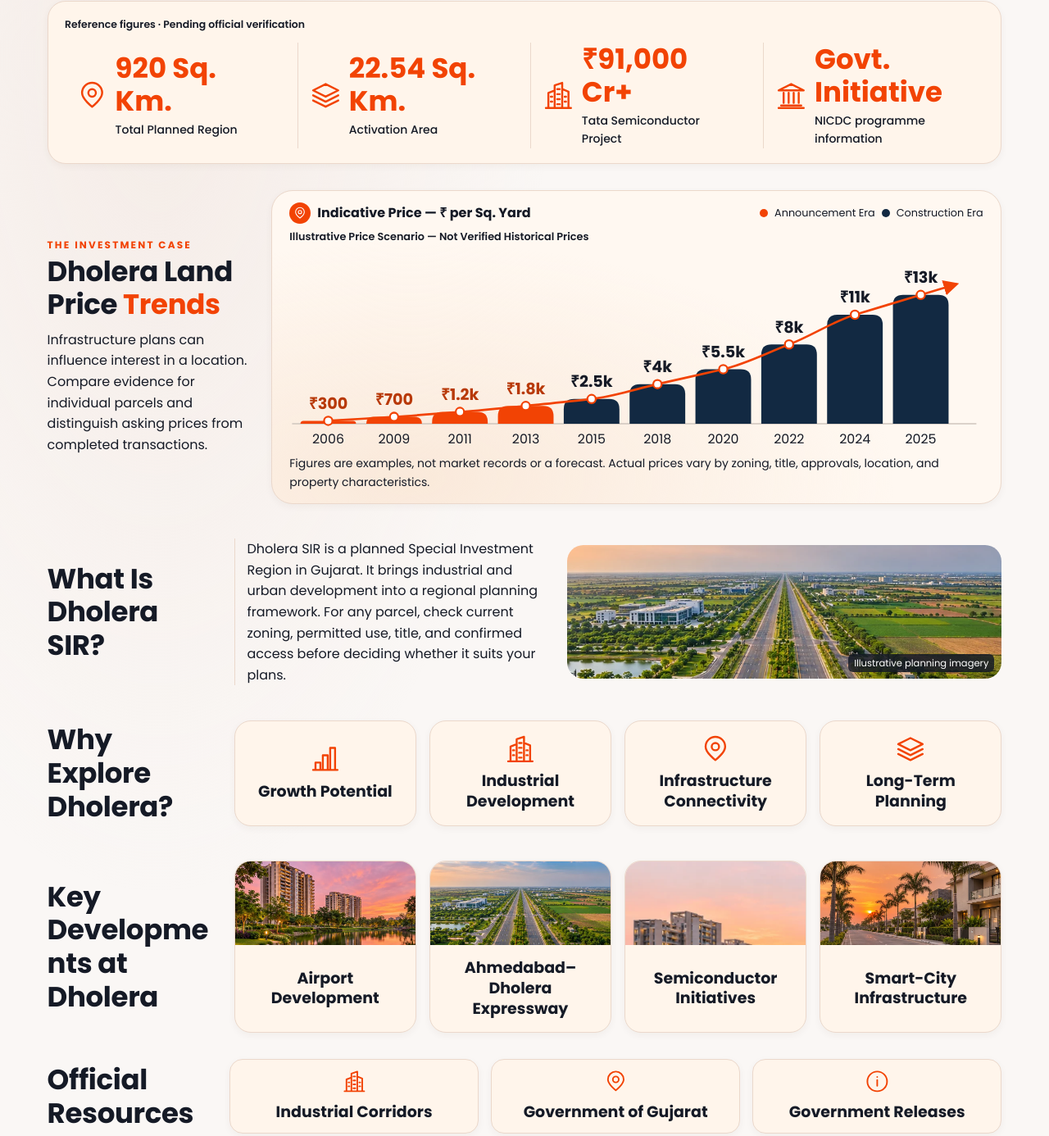
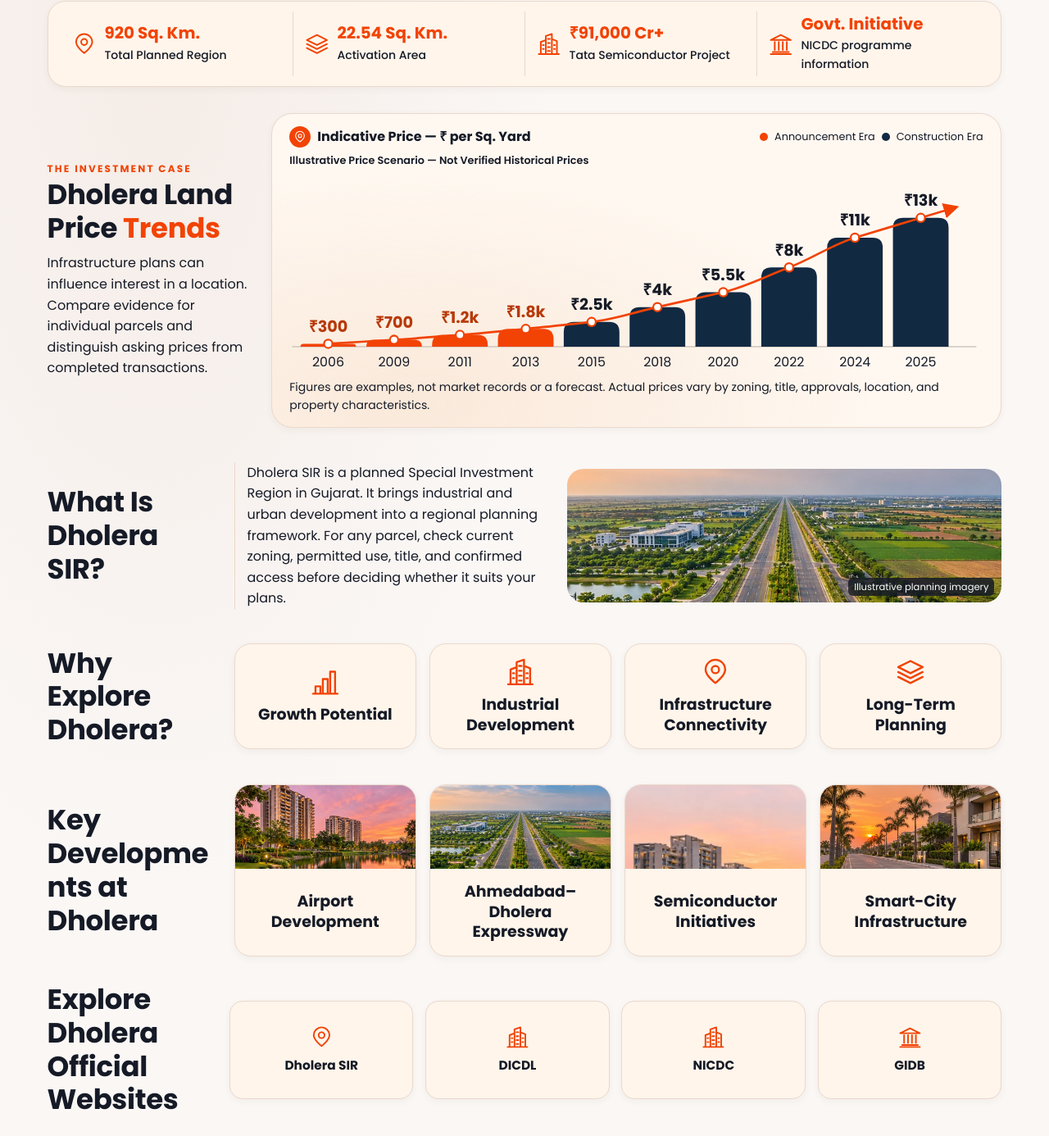
Before and after one commit to kishan135/Fractobite_Realty, a plain HTML site: page dholera.html in a window 1280 px wide. Shown: the part 791-2177 px from the top of the page at 82% size. Drawn offline with Linux system fonts and the light colour scheme.

Commit message:
Refine Dholera statistics and official resources cards

```diff
--- a/dholera.css
+++ b/dholera.css
@@ -121,14 +121,13 @@
 .dholera-video-dialog > .text-link { margin-top: 10px; min-height: 32px; }
 html:has(.dholera-video-dialog[open]) { overflow: hidden; }
 
-.dholera-facts { margin-top: 24px; padding: 18px clamp(14px, 1.6vw, 26px); border-radius: 22px; }
-#dholera-facts-note { margin-bottom: 12px; font-size: .78rem; font-weight: 600; }
-.dholera-facts dl { margin: 0; }
-.dholera-facts dl > div { display: grid; grid-template-columns: auto minmax(0, 1fr); column-gap: 10px; align-content: center; align-items: center; min-width: 0; padding-inline: var(--text-gap-medium); }
+.dholera-facts { margin-top: 24px; padding: 12px clamp(10px, 1.2vw, 18px); border-radius: 22px; }
+.dholera-facts dl { margin: 0; gap: 0; }
+.dholera-facts dl > div { display: grid; grid-template-columns: auto minmax(0, 1fr); column-gap: 10px; align-content: center; align-items: center; min-width: 0; padding: 4px clamp(9px, 1.1vw, 16px); }
 .dholera-facts dl > div + div { border-left: 1px solid var(--dholera-line); }
-.dholera-facts .icon { grid-row: span 2; align-self: center; font-size: clamp(1.55rem, 3vw, 2.3rem); }
-.dholera-facts dt { color: var(--brand-orange); font-size: var(--text-stat-value); font-weight: 700; line-height: 1.18; overflow-wrap: anywhere; }
-.dholera-facts dd { margin-top: 4px; font-size: var(--text-body-small); font-weight: 500; }
+.dholera-facts .icon { grid-row: span 2; align-self: center; font-size: clamp(1.5rem, 2.3vw, 2rem); }
+.dholera-facts dt { color: var(--brand-orange); font-size: clamp(1.05rem, 1.55vw, 1.5rem); font-weight: 700; line-height: 1.2; }
+.dholera-facts dd { margin-top: 3px; font-size: var(--text-body-small); font-weight: 500; }
 
 .dholera-trends, .dholera-rail {
   display: grid;
@@ -202,11 +201,12 @@ html:has(.dholera-video-dialog[open]) { overflow: hidden; }
 #official-resources .dholera-card {
   align-items: center;
   justify-content: center;
-  gap: 11px;
-  padding: 12px;
+  gap: 10px;
+  min-height: 120px;
+  padding: 12px 8px;
   text-align: center;
 }
-#official-resources .dholera-card:hover { border-color: var(--brand-orange); }
+#official-resources .dholera-card h3 { font-size: clamp(.85rem, 1.2vw, var(--text-card-title)); }
 .dholera-opportunity .dholera-card-body {
   align-items: center;
   gap: 16px;
@@ -217,7 +217,8 @@ html:has(.dholera-video-dialog[open]) { overflow: hidden; }
 @media (max-width: 1024px) {
   .dholera-video-card { grid-template-columns: 1fr; gap: 10px; }
   .dholera-grid:not(.dholera-grid--two, .dholera-grid--three) { grid-template-columns: repeat(2, minmax(0, 1fr)); }
-  .dholera-facts dl > div:nth-child(3) { border: 0; }
+  .dholera-facts dl > div:nth-child(3) { border-left: 0; }
+  .dholera-facts dl > div:nth-child(n+3) { border-top: 1px solid var(--dholera-line); padding-top: 10px; margin-top: 10px; }
 }
 @media (max-width: 960px) {
   #official-resources, .dholera-info.dholera-rail, .dholera-overview { grid-template-columns: minmax(0, 1fr); }
@@ -230,7 +231,14 @@ html:has(.dholera-video-dialog[open]) { overflow: hidden; }
   .dholera-info { margin-top: 30px; }
   .dholera-video-grid { grid-template-columns: minmax(0, 1fr); }
   .dholera-video-card + .dholera-video-card::before { content: none; }
-  .dholera-grid--two, .dholera-grid--three, .dholera-grid:not(.dholera-facts dl) { grid-template-columns: minmax(0, 1fr); }
+  .dholera-grid--two, .dholera-grid--three, .dholera-grid:not(.dholera-facts dl, #official-resources .dholera-grid) { grid-template-columns: minmax(0, 1fr); }
   .dholera-facts dl > div { grid-template-columns: auto minmax(0, 1fr); }
   .dholera-overview img { aspect-ratio: 2.15; }
 }
+@media (max-width: 360px) {
+  #official-resources .dholera-grid { grid-template-columns: minmax(0, 1fr); }
+  .dholera-facts dl > div { column-gap: 6px; padding-inline: 5px; }
+  .dholera-facts .icon { font-size: 1.35rem; }
+  .dholera-facts dt { font-size: .94rem; }
+  .dholera-facts dd { font-size: .75rem; }
+}
--- a/dholera.html
+++ b/dholera.html
@@ -119,9 +119,8 @@
     </dialog>
   </section>
 
-  <section class="container dholera-section dholera-facts" aria-labelledby="facts-title" aria-describedby="dholera-facts-note">
+  <section class="container dholera-section dholera-facts" aria-labelledby="facts-title">
     <h2 class="dholera-visually-hidden" id="facts-title">Dholera at a Glance</h2>
-    <p id="dholera-facts-note">Reference figures · Pending official verification</p>
     <dl class="dholera-grid">
       <div><svg class="icon" aria-hidden="true"><use href="#icon-pin"/></svg><dt>920 Sq. Km.</dt><dd>Total Planned Region</dd></div>
       <div><svg class="icon" aria-hidden="true"><use href="#icon-layers"/></svg><dt>22.54 Sq. Km.</dt><dd>Activation Area</dd></div>
@@ -182,11 +181,12 @@
   </section>
 
   <section class="container dholera-section dholera-rail" id="official-resources" aria-labelledby="resources-title">
-    <header class="dholera-section-heading"><h2 id="resources-title">Official Resources</h2></header>
-    <div class="dholera-grid dholera-grid--three">
-      <a class="dholera-card dholera-card-body" href="https://www.nicdc.in/" target="_blank" rel="noopener noreferrer"><svg class="icon" aria-hidden="true"><use href="#icon-building"/></svg><h3>Industrial Corridors</h3></a>
-      <a class="dholera-card dholera-card-body" href="https://gujaratindia.gov.in/" target="_blank" rel="noopener noreferrer"><svg class="icon" aria-hidden="true"><use href="#icon-pin"/></svg><h3>Government of Gujarat</h3></a>
-      <a class="dholera-card dholera-card-body" href="https://www.pib.gov.in/" target="_blank" rel="noopener noreferrer"><svg class="icon" aria-hidden="true"><use href="#icon-info"/></svg><h3>Government Releases</h3></a>
+    <header class="dholera-section-heading"><h2 id="resources-title">Explore Dholera Official Websites</h2></header>
+    <div class="dholera-grid">
+      <article class="dholera-card dholera-card-body"><svg class="icon" aria-hidden="true"><use href="#icon-pin"/></svg><h3>Dholera SIR</h3></article>
+      <article class="dholera-card dholera-card-body"><svg class="icon" aria-hidden="true"><use href="#icon-building"/></svg><h3>DICDL</h3></article>
+      <article class="dholera-card dholera-card-body"><svg class="icon" aria-hidden="true"><use href="#icon-building"/></svg><h3>NICDC</h3></article>
+      <article class="dholera-card dholera-card-body"><svg class="icon" viewBox="0 0 24 24" aria-hidden="true"><path d="M2 8 12 3l10 5H2Zm2 12h16M2 22h20M6 10v8m4-8v8m4-8v8m4-8v8"/></svg><h3>GIDB</h3></article>
     </div>
   </section>
 
```
